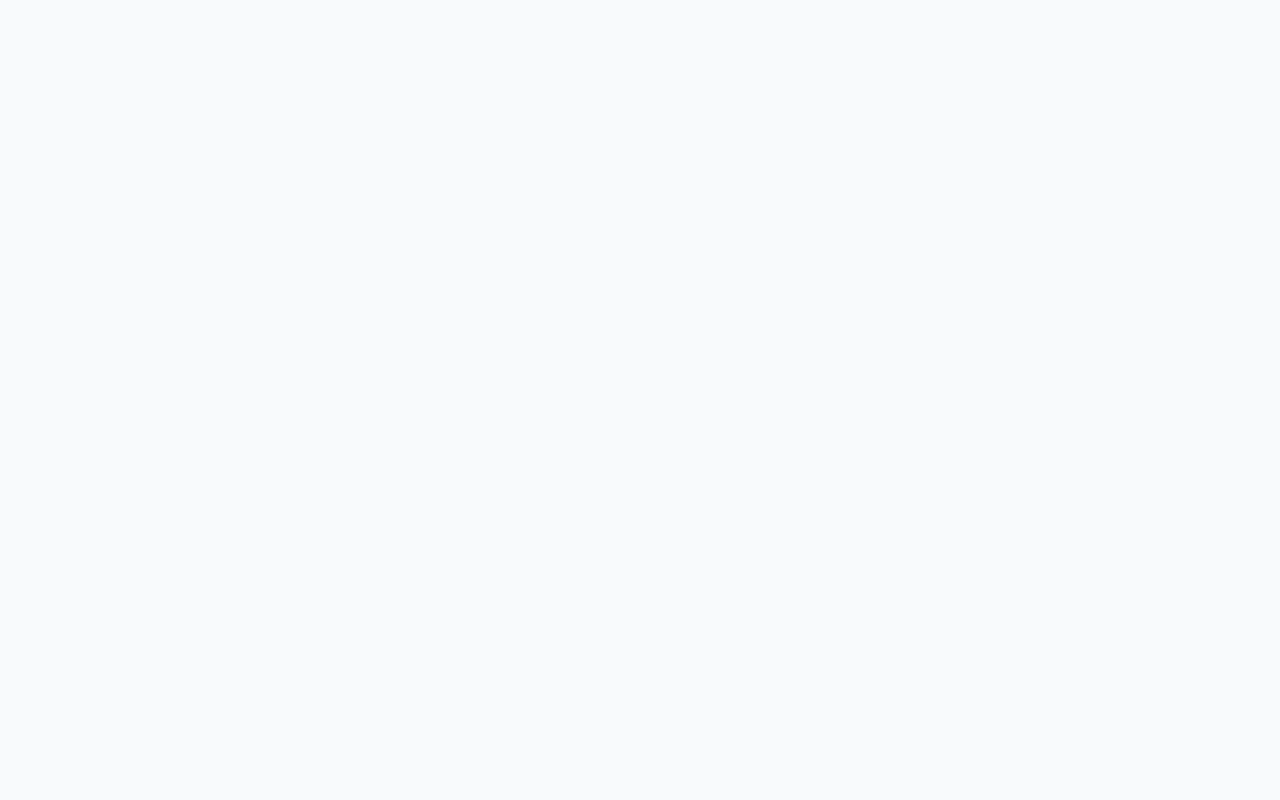
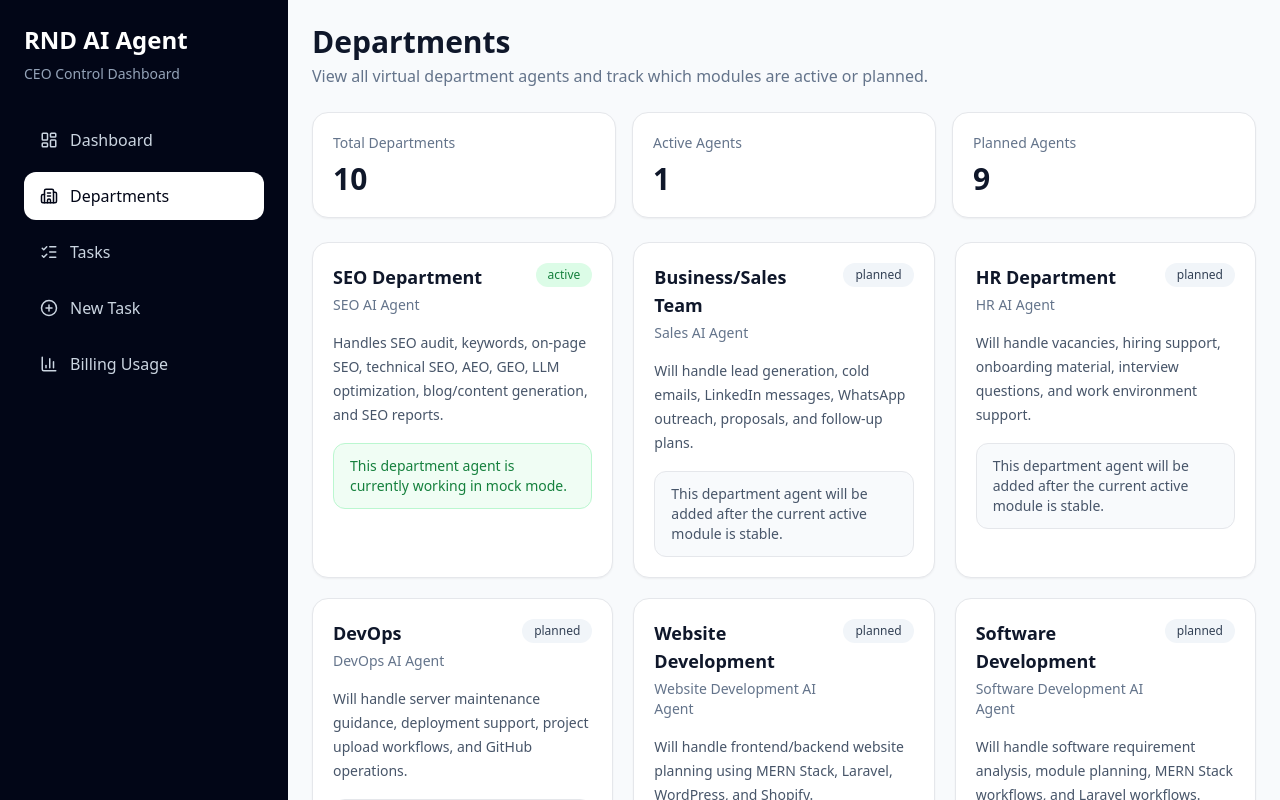
Before and after one commit to utk-1905/RND-AI-Agent, a React (Vite) app in the folder client/: page /departments in a window 1280 px wide. Before the commit this address had no page. Shown: the top 800 px of the page. Built offline with nearby package versions, Linux system fonts and the light colour scheme.

Commit message:
Add departments page and generic dashboard flow

```diff
--- a/client/src/App.jsx
+++ b/client/src/App.jsx
@@ -1,6 +1,7 @@
 import { Navigate, Route, Routes } from "react-router-dom";
 import DashboardLayout from "./layouts/DashboardLayout";
 import Dashboard from "./pages/Dashboard";
+import Departments from "./pages/Departments";
 import Tasks from "./pages/Tasks";
 import NewTask from "./pages/NewTask";
 import Billing from "./pages/Billing";
@@ -13,6 +14,7 @@ const App = () => {
 
       <Route element={<DashboardLayout />}>
         <Route path="/dashboard" element={<Dashboard />} />
+        <Route path="/departments" element={<Departments />} />
         <Route path="/tasks" element={<Tasks />} />
         <Route path="/tasks/new" element={<NewTask />} />
         <Route path="/tasks/:taskId" element={<TaskDetail />} />
--- a/client/src/layouts/DashboardLayout.jsx
+++ b/client/src/layouts/DashboardLayout.jsx
@@ -4,6 +4,7 @@ import {
   ListChecks,
   PlusCircle,
   BarChart3,
+  Building2,
 } from "lucide-react";
 
 const DashboardLayout = () => {
@@ -12,21 +13,31 @@ const DashboardLayout = () => {
       label: "Dashboard",
       path: "/dashboard",
       icon: LayoutDashboard,
+      end: true,
+    },
+    {
+      label: "Departments",
+      path: "/departments",
+      icon: Building2,
+      end: true,
     },
     {
       label: "Tasks",
       path: "/tasks",
       icon: ListChecks,
+      end: true,
     },
     {
       label: "New Task",
       path: "/tasks/new",
       icon: PlusCircle,
+      end: true,
     },
     {
       label: "Billing Usage",
       path: "/billing",
       icon: BarChart3,
+      end: true,
     },
   ];
 
@@ -44,29 +55,21 @@ const DashboardLayout = () => {
               <NavLink
                 key={item.path}
                 to={item.path}
-                end={item.path === "/tasks"}
+                end={item.end}
                 className={({ isActive }) =>
-                  `flex items-center gap-3 px-4 py-3 rounded-xl transition ${isActive
-                    ? "bg-white text-slate-950"
-                    : "text-slate-300 hover:bg-slate-800 hover:text-white"
+                  `flex items-center gap-3 px-4 py-3 rounded-xl transition ${
+                    isActive
+                      ? "bg-white text-slate-950"
+                      : "text-slate-300 hover:bg-slate-800 hover:text-white"
                   }`
                 }
               >
-
                 <Icon size={18} />
                 {item.label}
               </NavLink>
             );
           })}
         </nav>
-
-        <div className="mt-10 rounded-2xl bg-slate-900 p-4 border border-slate-800">
-          <p className="text-xs text-slate-400">Current MVP Module</p>
-          <p className="font-semibold mt-1">SEO AI Agent</p>
-          <p className="text-xs text-slate-400 mt-2">
-            Running in mock mode. Claude integration will be added later.
-          </p>
-        </div>
       </aside>
 
       <main className="flex-1 p-6 overflow-x-hidden">
--- a/client/src/pages/Dashboard.jsx
+++ b/client/src/pages/Dashboard.jsx
@@ -113,10 +113,13 @@ const Dashboard = () => {
 
         <div className="bg-slate-950 text-white rounded-2xl shadow-sm p-5">
           <h3 className="text-xl font-semibold">Demo Flow</h3>
-          <p className="text-sm text-slate-300 mt-2">
-            Create a task, confirm the SEO Department, review the generated
-            draft, approve it, then generate and download the final PDF report.
-          </p>
+          <div className="mt-5 space-y-3 text-sm text-slate-300">
+            <p>1. Create CEO Task</p>
+            <p>2. Confirm Suggested Department</p>
+            <p>3. Agent Generates Output</p>
+            <p>4. CEO Review / Revision</p>
+            <p>5. Final Report / Archive</p>
+          </div>
 
           <div className="mt-5 space-y-3 text-sm text-slate-300">
             <p>1. New Task</p>
--- /dev/null
+++ b/client/src/pages/Departments.jsx
@@ -0,0 +1,155 @@
+const departments = [
+  {
+    name: "SEO Department",
+    agent: "SEO AI Agent",
+    status: "active",
+    description:
+      "Handles SEO audit, keywords, on-page SEO, technical SEO, AEO, GEO, LLM optimization, blog/content generation, and SEO reports.",
+  },
+  {
+    name: "Business/Sales Team",
+    agent: "Sales AI Agent",
+    status: "planned",
+    description:
+      "Will handle lead generation, cold emails, LinkedIn messages, WhatsApp outreach, proposals, and follow-up plans.",
+  },
+  {
+    name: "HR Department",
+    agent: "HR AI Agent",
+    status: "planned",
+    description:
+      "Will handle vacancies, hiring support, onboarding material, interview questions, and work environment support.",
+  },
+  {
+    name: "DevOps",
+    agent: "DevOps AI Agent",
+    status: "planned",
+    description:
+      "Will handle server maintenance guidance, deployment support, project upload workflows, and GitHub operations.",
+  },
+  {
+    name: "Website Development",
+    agent: "Website Development AI Agent",
+    status: "planned",
+    description:
+      "Will handle frontend/backend website planning using MERN Stack, Laravel, WordPress, and Shopify.",
+  },
+  {
+    name: "Software Development",
+    agent: "Software Development AI Agent",
+    status: "planned",
+    description:
+      "Will handle software requirement analysis, module planning, MERN Stack workflows, and Laravel workflows.",
+  },
+  {
+    name: "Mobile App Development",
+    agent: "Mobile App AI Agent",
+    status: "planned",
+    description:
+      "Will handle mobile app planning using Flutter, CodeIgniter/code in, and Java as provided in the company structure.",
+  },
+  {
+    name: "Branding Department",
+    agent: "Branding AI Agent",
+    status: "planned",
+    description:
+      "Will handle branding work from pen design to logo, visiting cards, catalog, brochure, and company design using Photoshop, Illustrator, and CorelDRAW.",
+  },
+  {
+    name: "Social Media Team",
+    agent: "Social Media AI Agent",
+    status: "planned",
+    description:
+      "Will handle Instagram, Facebook, and LinkedIn posts, reels, stories, and marketing content planning.",
+  },
+  {
+    name: "Podcast Team",
+    agent: "Podcast AI Agent",
+    status: "planned",
+    description:
+      "Will support companies that want podcast services for promotion and brand communication.",
+  },
+];
+
+const statusClass = {
+  active: "bg-green-100 text-green-700",
+  planned: "bg-slate-100 text-slate-700",
+};
+
+const Departments = () => {
+  const activeDepartments = departments.filter(
+    (department) => department.status === "active"
+  ).length;
+
+  const plannedDepartments = departments.filter(
+    (department) => department.status === "planned"
+  ).length;
+
+  return (
+    <div>
+      <div className="mb-6">
+        <h2 className="text-3xl font-bold">Departments</h2>
+        <p className="text-slate-500 mt-1">
+          View all virtual department agents and track which modules are active or planned.
+        </p>
+      </div>
+
+      <div className="grid md:grid-cols-3 gap-4 mb-6">
+        <StatCard label="Total Departments" value={departments.length} />
+        <StatCard label="Active Agents" value={activeDepartments} />
+        <StatCard label="Planned Agents" value={plannedDepartments} />
+      </div>
+
+      <div className="grid md:grid-cols-2 xl:grid-cols-3 gap-5">
+        {departments.map((department) => (
+          <div
+            key={department.name}
+            className="bg-white border rounded-2xl shadow-sm p-5"
+          >
+            <div className="flex items-start justify-between gap-3">
+              <div>
+                <h3 className="text-lg font-semibold">{department.name}</h3>
+                <p className="text-sm text-slate-500 mt-1">
+                  {department.agent}
+                </p>
+              </div>
+
+              <span
+                className={`text-xs px-3 py-1 rounded-full ${
+                  statusClass[department.status]
+                }`}
+              >
+                {department.status}
+              </span>
+            </div>
+
+            <p className="text-sm text-slate-600 mt-4 leading-6">
+              {department.description}
+            </p>
+
+            {department.status === "active" ? (
+              <div className="mt-4 rounded-xl border border-green-200 bg-green-50 px-4 py-3 text-sm text-green-700">
+                This department agent is currently working in mock mode.
+              </div>
+            ) : (
+              <div className="mt-4 rounded-xl border bg-slate-50 px-4 py-3 text-sm text-slate-600">
+                This department agent will be added after the current active module is stable.
+              </div>
+            )}
+          </div>
+        ))}
+      </div>
+    </div>
+  );
+};
+
+const StatCard = ({ label, value }) => {
+  return (
+    <div className="bg-white p-5 rounded-2xl shadow-sm border">
+      <p className="text-sm text-slate-500">{label}</p>
+      <h3 className="text-3xl font-bold mt-2">{value}</h3>
+    </div>
+  );
+};
+
+export default Departments;
```
